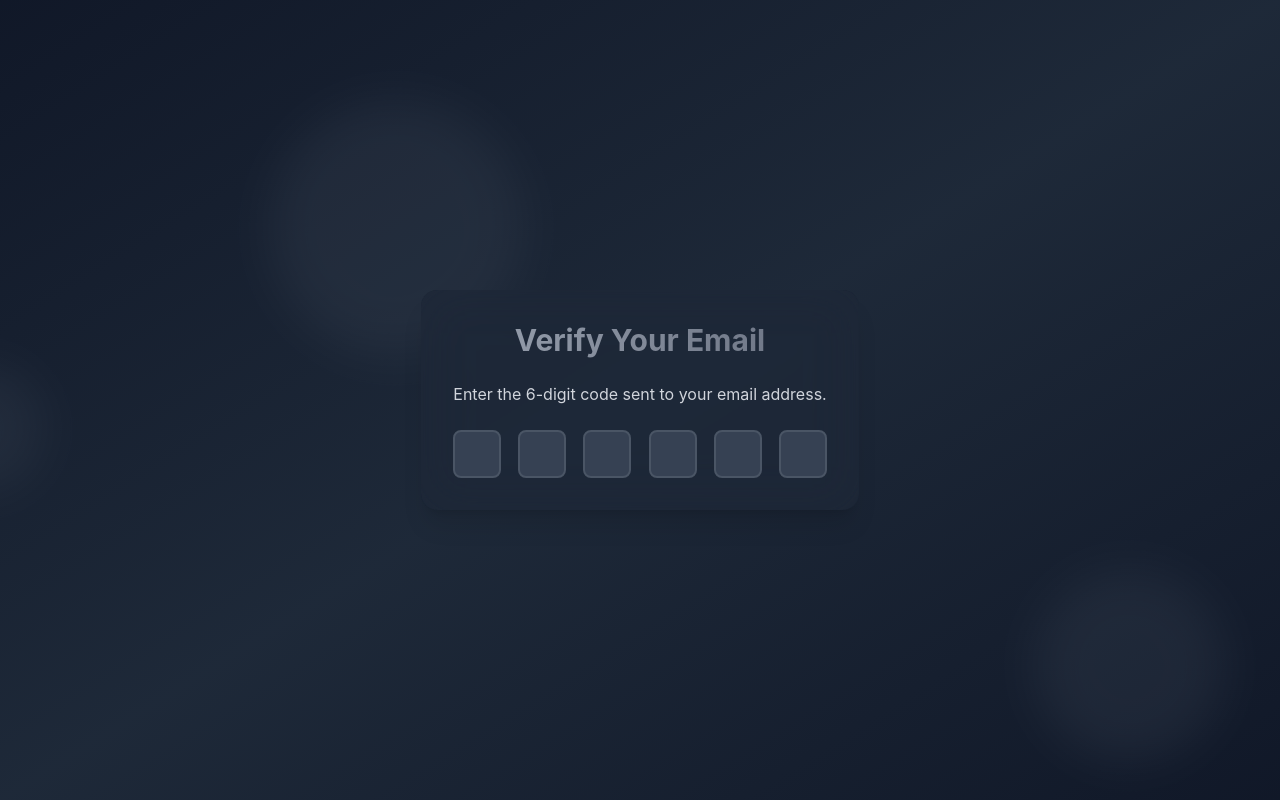
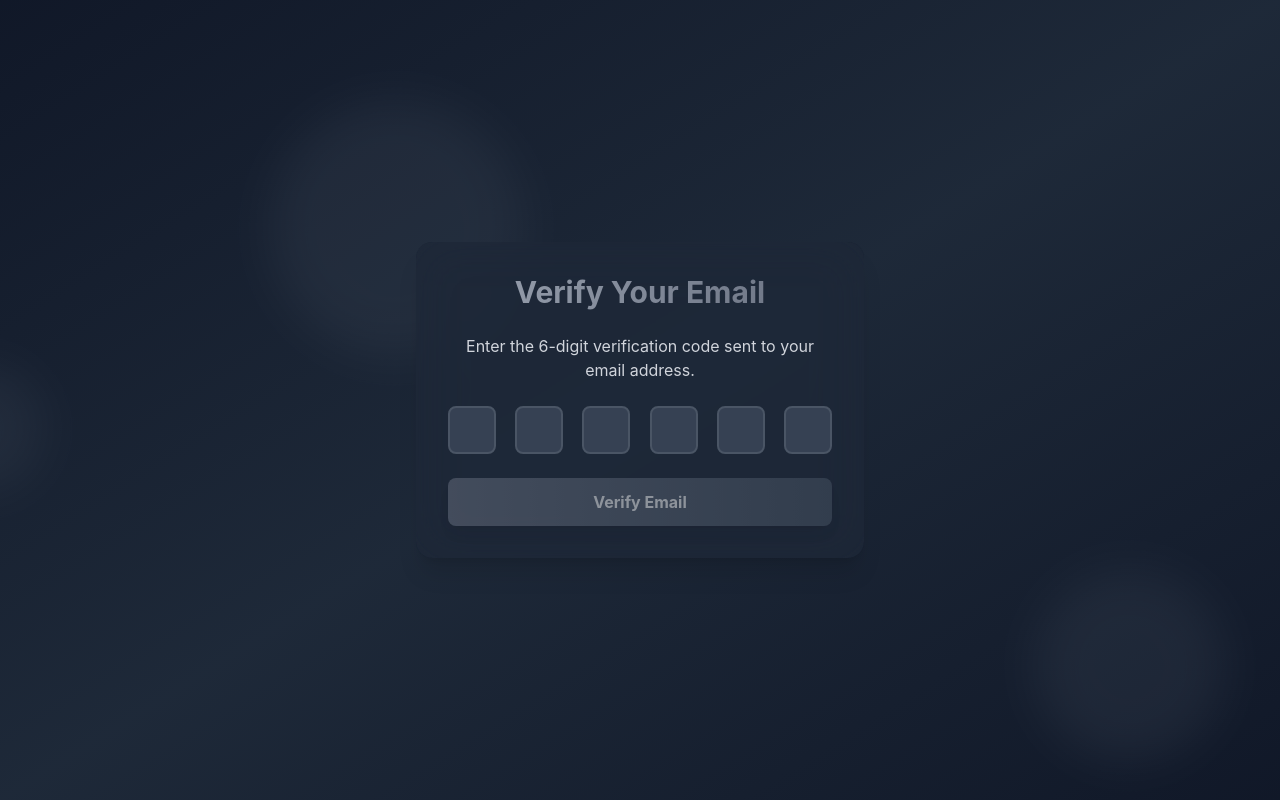
Before and after one commit to TONY-OCHIENG/EmailAuthentication, a React (Vite) app in the folder client/: page /verification-code in a window 1280 px wide. Built offline with nearby package versions, Linux system fonts and the light colour scheme.

Commit message:
Refactoring

```diff
--- a/client/src/pages/Otp.jsx
+++ b/client/src/pages/Otp.jsx
@@ -3,13 +3,16 @@ import { useRef } from 'react'
 import { useState } from 'react'
 import { useNavigate } from 'react-router-dom'
 import { motion } from 'framer-motion'
+import axios from 'axios'
+import toast from 'react-hot-toast'
+const API_URL = import.meta.env.MODE === "development" ? "http://localhost:5000/api/auth" : "/api/auth"
 function Otp() {
-  const [code,setCode] = useState(["","","","","",""])
+  const [verificationCode,setCode] = useState(["","","","","",""])
   const inputRef = useRef([])
+  const [isLoading,setLoading] = useState(false)
   const navigate = useNavigate()
   const handleChange = (index, value) => {
-    const newCode = [...code];
-
+    const newCode = [...verificationCode];
 		// Handle pasted content
 		if (value.length > 1) {
 			const pastedCode = value.slice(0, 6).split("");
@@ -31,12 +34,35 @@ function Otp() {
 			if (value && index < 5) {
 				inputRef.current[index + 1].focus();
 			}
-		}
+	  	}
     }
     const handlekey = (index,e) => {
-        	if (e.key === "Backspace" && !code[index] && index > 0) {
+      if (e.key === "Backspace" && !verificationCode[index] && index > 0) {
 			inputRef.current[index - 1].focus();
-		}
+		 }
+    }
+    const handleSubmit = (event) => {
+      event.preventDefault()
+      const code = verificationCode.join("")
+      console.log(code)
+      setLoading(!isLoading)
+      try {
+        axios.post(`${API_URL}/verifyCode`,{code})
+        .then((response) => {
+
+          if (response.data.success) {
+            setLoading(false)
+            toast.success(response.data.message)
+          }
+        })
+        .catch((error) => {
+          console.log(error)
+        })
+
+      } catch (error) {
+        console.log(error)
+      }
+
     }
   return (
     <div className='max-w-md bg-gray-800/50  backdrop-filter backdrop-blur-xl rounded-2xl shadow-xl overflow-hidden'>
@@ -49,11 +75,11 @@ function Otp() {
           <h2 className='text-3xl font-bold mb-6 text-center bg-gradient-to-r from-gray-400 to-gray-500 text-transparent bg-clip-text'>
 		       Verify Your Email
 		      </h2>
-		      <p className='text-center text-gray-300 mb-6'>Enter the 6-digit code sent to your email address.</p>
-      <form action="" className='space-y-6'>
+		      <p className='text-center text-gray-300 mb-6'>Enter the 6-digit verification code sent to your email address.</p>
+      <form action="" className='space-y-6' onSubmit={handleSubmit}>
         <div className='flex justify-between'>
           {
-            code.map((digit,index) => (
+            verificationCode.map((digit,index) => (
               <input
               key={index}
               ref={(el) => (inputRef.current[index] = el)}
@@ -67,6 +93,15 @@ function Otp() {
             ))
           }
         </div>
+           <motion.button
+						whileHover={{ scale: 1.05 }}
+						whileTap={{ scale: 0.95 }}
+						type='submit'
+						disabled={isLoading || verificationCode.some((digit) => !digit)}
+						className='w-full bg-gradient-to-r from-gray-500 to-gray-600 text-white font-bold py-3 px-4 rounded-lg shadow-lg hover:from-gray-600 hover:to-gray-700 focus:outline-none focus:ring-2 focus:ring-gray-500 focus:ring-opacity-50 disabled:opacity-50'
+			>
+						{isLoading ? "Verifying..." : "Verify Email"}
+			</motion.button>
       </form>
       </motion.div>
     </div>
```
